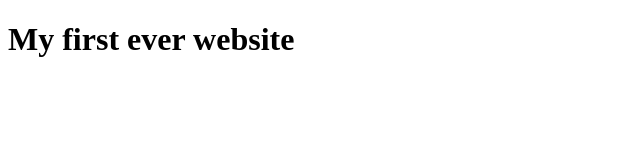
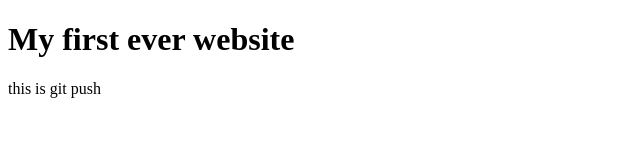
Before and after one commit to nefath-live/my-first-website, a plain HTML site: page index.html in a window 1280 px wide. Shown: the whole page, without its empty margins (0-640 px from the left). Drawn offline with Linux system fonts and the light colour scheme.

Commit message:
this is my first git commit

```diff
--- a/index.html
+++ b/index.html
@@ -7,6 +7,8 @@
   <h1>My first ever website</h1>
 </head>
 <body>
-
+  <div>
+    <p>this is git push</p>
+  </div>
 </body>
 </html>
```
